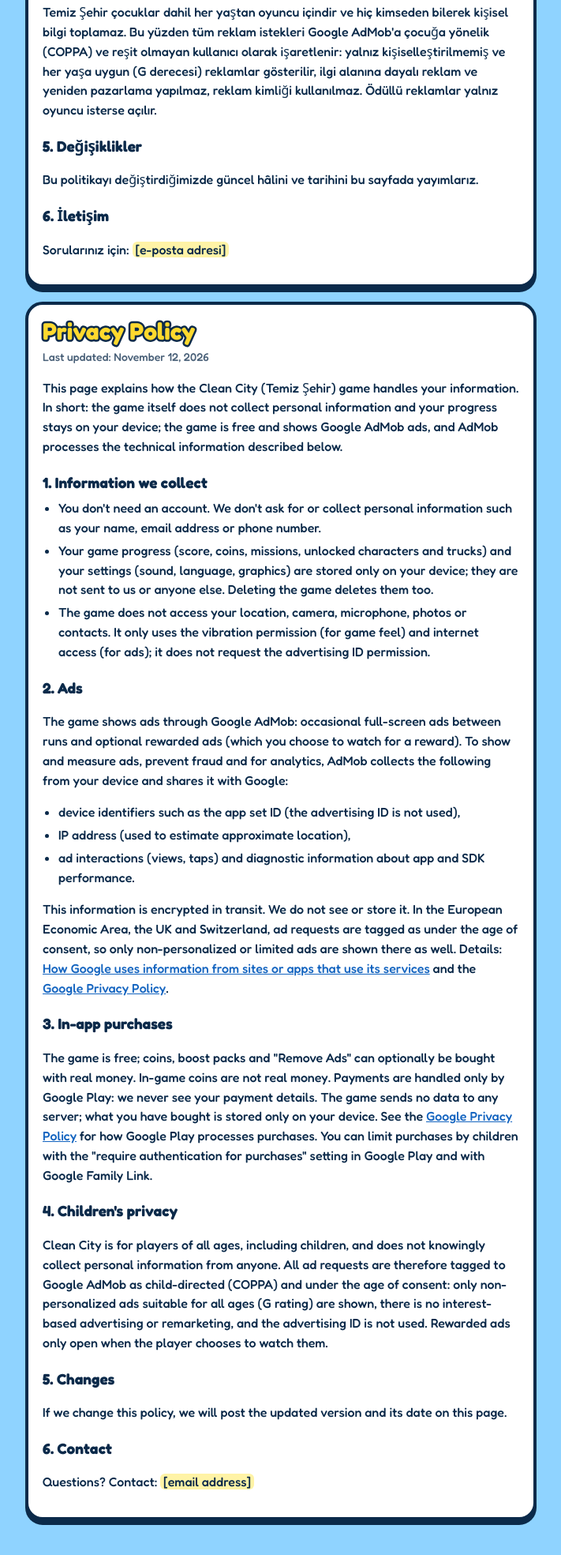
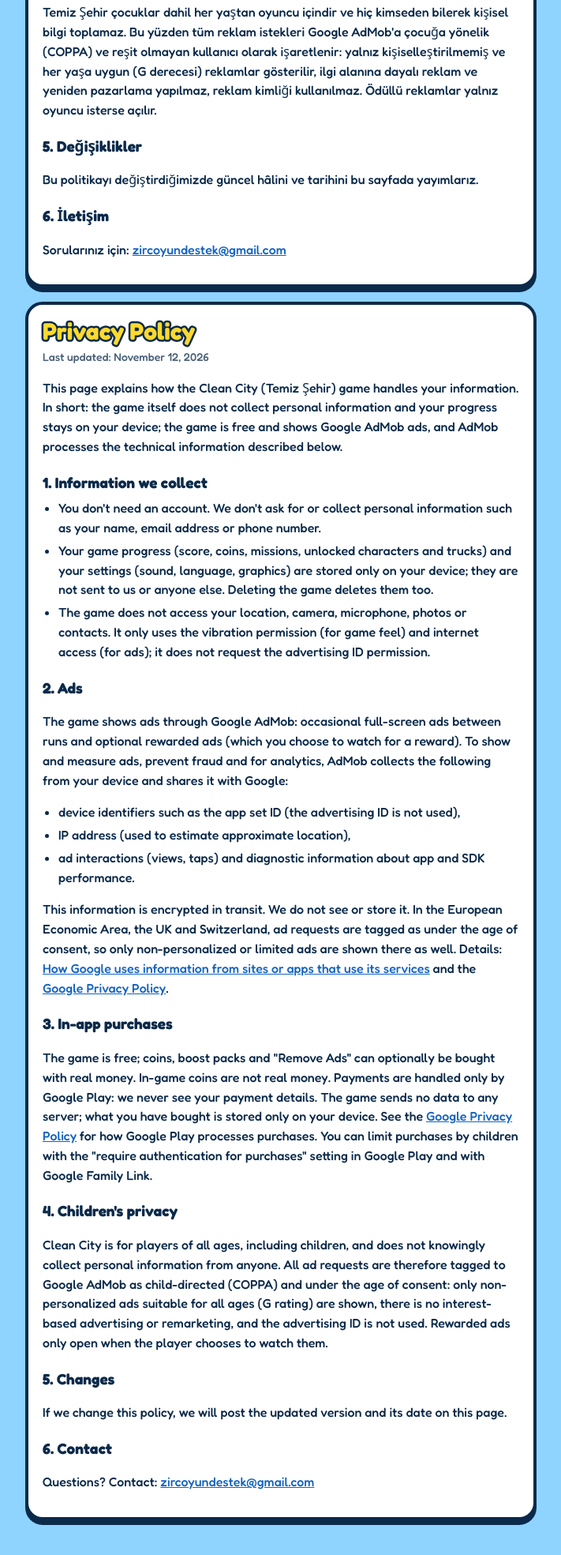
Before and after one commit to ap520888/temiz-sehir-gizlilik, a plain HTML site: page index.html in a window 1280 px wide. Shown: the part 1245-3214 px from the top of the page at 79% size, without its empty margins (284-995 px from the left). Drawn offline with Linux system fonts and the light colour scheme.

Commit message:
İletişim e-postası eklendi

```diff
--- a/index.html
+++ b/index.html
@@ -4,7 +4,7 @@
 <meta charset="utf-8">
 <meta name="viewport" content="width=device-width, initial-scale=1">
 <title>Temiz Şehir · Gizlilik Politikası / Privacy Policy</title>
-<!-- TASLAK: yayından önce sarı yer tutucular (e-posta) doldurulmalı ve sayfa herkese açık bir adreste barındırılmalı. -->
+<!-- Yayındaki kopya: https://ap520888.github.io/temiz-sehir-gizlilik/ (depo ap520888/temiz-sehir-gizlilik, index.html). Burada değişince oraya da kopyala. -->
 <style>
   @font-face { font-family: 'Fredoka'; font-weight: 300 700; font-display: swap; src: url('./assets/fonts/fredoka-latin.woff2') format('woff2');
     unicode-range: U+0000-00FF, U+0131, U+0152-0153, U+02BB-02BC, U+02C6, U+02DA, U+02DC, U+2000-206F, U+20AC, U+2122, U+2191, U+2193, U+2212, U+2215, U+FEFF, U+FFFD; }
@@ -61,7 +61,7 @@
     <p>Bu politikayı değiştirdiğimizde güncel hâlini ve tarihini bu sayfada yayımlarız.</p>
 
     <h2>6. İletişim</h2>
-    <p>Sorularınız için: <span class="todo">[e-posta adresi]</span></p>
+    <p>Sorularınız için: <a href="mailto:zircoyundestek@gmail.com">zircoyundestek@gmail.com</a></p>
   </section>
 
   <section id="en" lang="en">
@@ -95,7 +95,7 @@
     <p>If we change this policy, we will post the updated version and its date on this page.</p>
 
     <h2>6. Contact</h2>
-    <p>Questions? Contact: <span class="todo">[email address]</span></p>
+    <p>Questions? Contact: <a href="mailto:zircoyundestek@gmail.com">zircoyundestek@gmail.com</a></p>
   </section>
 </main>
 </body>
```
